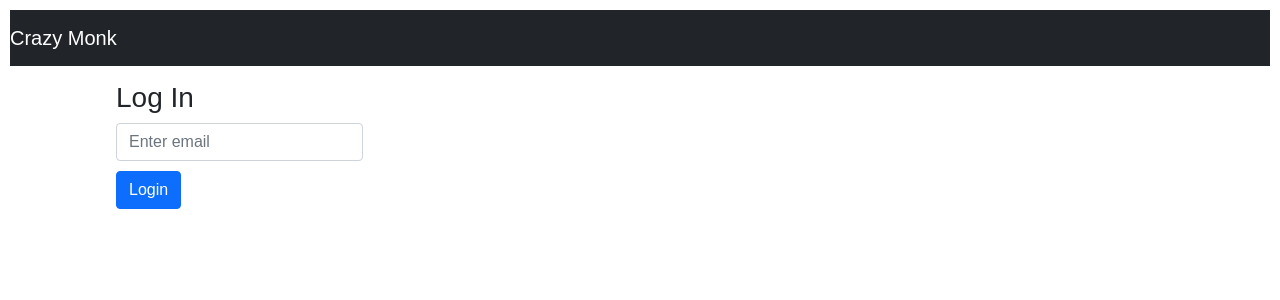
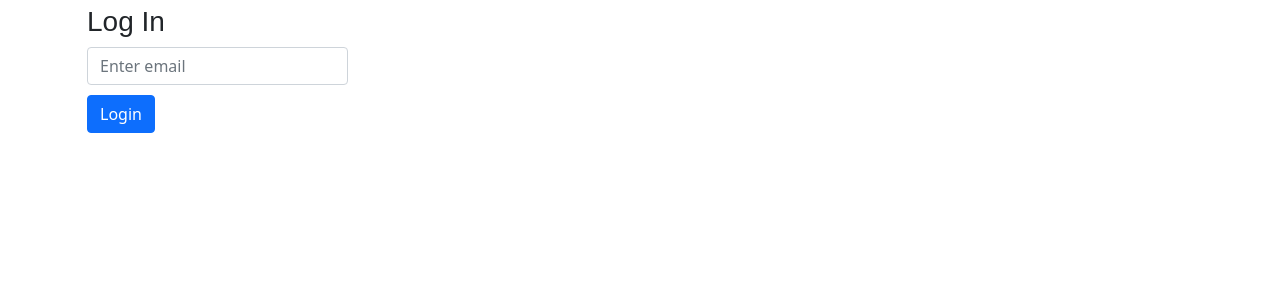
Before and after one commit to SINGHXLb/QB_Decom, a React (Create React App) app in the folder qbwebclient/: page /admin in a window 1280 px wide. Shown: the top 300 px of the page. Built offline with nearby package versions, Linux system fonts and the light colour scheme.

Commit message:
added-application-Layout

```diff
--- a/qbwebclient/package.json
+++ b/qbwebclient/package.json
@@ -3,6 +3,7 @@
   "version": "0.1.0",
   "private": true,
   "dependencies": {
+    "-": "^0.0.1",
     "@testing-library/jest-dom": "^5.16.4",
     "@testing-library/react": "^13.3.0",
     "@testing-library/user-event": "^13.5.0",
@@ -17,6 +18,7 @@
     "react": "^18.2.0",
     "react-bootstrap": "^2.4.0",
     "react-dom": "^18.2.0",
+    "react-router-dom": "^6.3.0",
     "react-scripts": "5.0.1",
     "typescript": "^4.7.4",
     "web-vitals": "^2.1.4"
--- /dev/null
+++ b/qbwebclient/src/Admin.tsx
@@ -0,0 +1,9 @@
+import React from 'react';
+
+function AdminUI() {
+  return (
+    <p>Admin UI</p>
+  );
+}
+
+export default AdminUI;
--- a/qbwebclient/src/App.tsx
+++ b/qbwebclient/src/App.tsx
@@ -1,15 +1,15 @@
 import React from 'react';
 import { useState } from "react";
-import Container from 'react-bootstrap/Container';
-import Row from 'react-bootstrap/Row';
-import Col from 'react-bootstrap/Col';
+
+import { BrowserRouter, Routes, Route } from "react-router-dom";
 
 
 import './App.css';
-import FlashCard from './FlashCard';
 import Login from './Login';
 import axios from 'axios';
-import Appmenu from './Appmenu';
+import Layout from './Layout';
+import Student from './Student';
+import Admin from './Admin';
 
 function App() {
 
@@ -26,7 +26,6 @@ function App() {
     const setLocalStorage = (key: string, value: any) => {
         window.localStorage.setItem(key, JSON.stringify(value));
     }
-
     const getLocalStorage = (key: string, initialValue: any) => {
         try {
             const value = window.localStorage.getItem(key);
@@ -37,10 +36,8 @@ function App() {
             return initialValue;
         }
     }
-
     const [applicationSession, setApplicationSession] = useState(() =>
         getLocalStorage("applicationSession", appstateO));
-
     const handleLogin = (event: React.MouseEvent<HTMLButtonElement>) => {
 
         const urlP = 'https://localhost:7195/api/login';
@@ -88,30 +85,30 @@ function App() {
             return newState;
         });
     }
+    if (! applicationSession.isAuthenticated)
+    {
+        return <Login handleLogin={handleLogin} handleEmailChange={handleEmailChange} />;
+
+    }
 
     return (
-        <div className="App">
-            <Appmenu data={applicationSession} handleMenuLogout={handleLogout} />
-            <Container>
-                     <Row>
-                         <Col>
-                            {
+     <>
 
-                            applicationSession.isAuthenticated &&
-                            <FlashCard />
-                             }
-                            {
-
-                            !applicationSession.isAuthenticated &&
-                            <Login handleLogin={handleLogin} handleEmailChange={handleEmailChange} />
-
-                             }
-
-                        </Col>
-                   </Row>
-
-            </Container>
-        </div>
+            {
+                applicationSession.isAuthenticated &&
+                <BrowserRouter>
+                    <Routes>
+                            <Route path="/" element={<Layout data={applicationSession} handleMenuLogout={handleLogout} />}>
+                            <Route path="/student" element={<Student />}></Route>
+                            <Route path="/admin" element={<Admin/>}></Route>
+                            {/*<Route path="/faculty/:id" element={<FacultyDetial />}></Route>*/}
+                            {/*<Route path="/faculty/add" element={<FacultyAdd />}></Route>*/}
+                            {/*<Route path="/faculty/edit/:id" element={<FacultyAdd />}></Route>*/}
+                        </Route>
+                    </Routes>
+                </BrowserRouter>
+            }
+   </>
   );
 }
 
--- a/qbwebclient/src/Appmenu.tsx
+++ b/qbwebclient/src/Appmenu.tsx
@@ -11,7 +11,8 @@ interface MenuModel {
 }
 
 
-function Appmenu(props: MenuModel ) {
+function Appmenu(props: MenuModel) {
+
     const handleNavigation = (key: string | null) => {
         if (key === 'Logout') {
             props.handleMenuLogout();
@@ -26,7 +27,8 @@ function Appmenu(props: MenuModel ) {
             <Navbar.Brand href="#home">Crazy Monk</Navbar.Brand>
             <Nav className="me-auto" onSelect={(selectedKey) => handleNavigation(selectedKey)} >
                 {props.data.isAuthenticated && <Nav.Link href="/">Home</Nav.Link>}
-                {props.data.isAdmin && <Nav.Link href="/Admin">Admin</Nav.Link>}
+                {props.data.isAuthenticated && <Nav.Link href="/student">Student</Nav.Link>}
+                {props.data.isAdmin && <Nav.Link href="/admin">Admin</Nav.Link>}
                 {props.data.isAuthenticated && <Nav.Link eventKey="Logout" >Logout</Nav.Link>}
             </Nav>
         </Navbar>
--- /dev/null
+++ b/qbwebclient/src/Layout.tsx
@@ -0,0 +1,24 @@
+import React from 'react';
+import { Outlet } from "react-router-dom";
+import Appmenu from './Appmenu';
+
+
+interface MenuModel {
+    data: {
+        isAuthenticated: boolean;
+        isAdmin: boolean
+    }
+    handleMenuLogout: () => void
+}
+
+function Layout(props: MenuModel) {
+    return (
+        <>
+            <Appmenu data={props.data} handleMenuLogout={props.handleMenuLogout} />
+            <Outlet />
+            <br />
+        </>
+    );
+}
+
+export default Layout;
--- /dev/null
+++ b/qbwebclient/src/Student.tsx
@@ -0,0 +1,12 @@
+import FlashCard from './FlashCard'
+
+function StudentUI() {
+  return (
+         <>
+          <FlashCard />
+          </>
+
+  );
+}
+
+export default StudentUI;
--- a/qbwebclient/src/index.tsx
+++ b/qbwebclient/src/index.tsx
@@ -1,12 +1,11 @@
 import React from 'react';
 import ReactDOM from 'react-dom/client';
 import './index.css';
-import App from './App';
+
 import reportWebVitals from './reportWebVitals';
 import 'bootstrap/dist/css/bootstrap.min.css';
 
-
-
+import App from './App';
 const root = ReactDOM.createRoot(
   document.getElementById('root') as HTMLElement
 );
```
Also changed, not shown: qbwebclient/src/Home.tsx (added, +9 -0 lines), 1 other file (tests, documents, lock files or other folders).
